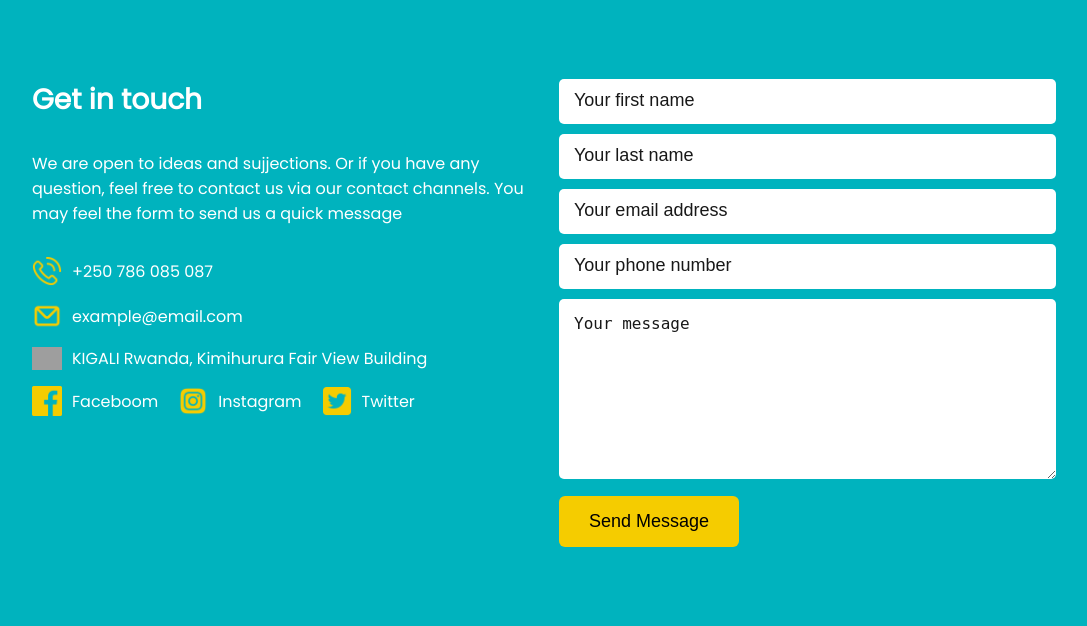
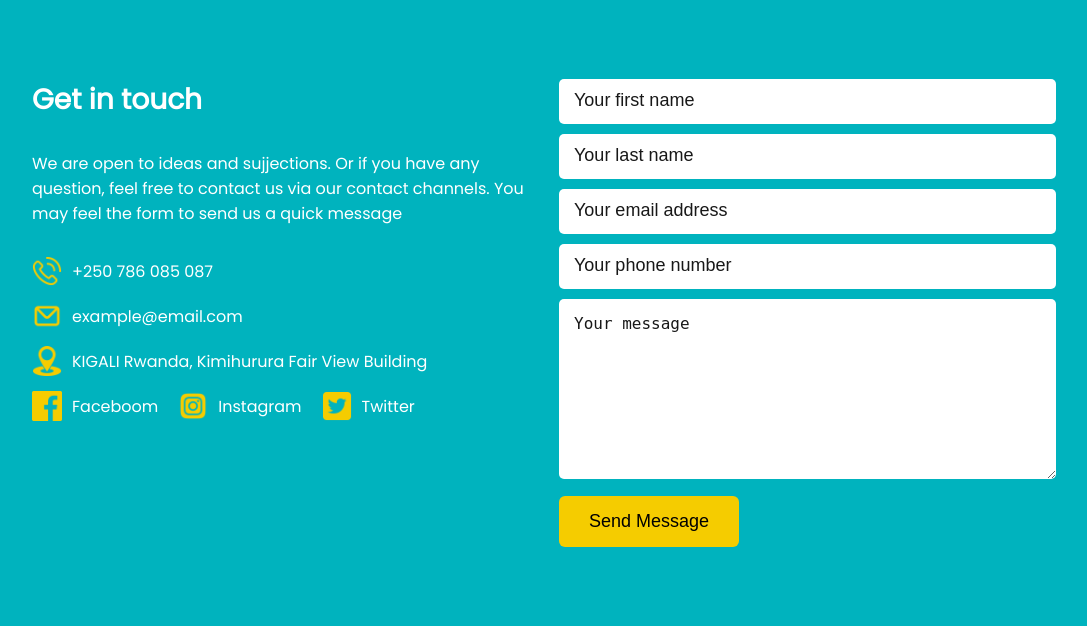
Before and after one commit to siboalpha/urm, a Django app: page / in a window 1280 px wide. Shown: the part 4064-4690 px from the top of the page, without its empty margins (96-1183 px from the left). Run offline with Django 4.2, Linux system fonts and the light colour scheme; grey boxes are pictures that could not be loaded.

Commit message:
fixed some missing images badges

```diff
--- a/templates/base.html
+++ b/templates/base.html
@@ -5,6 +5,7 @@
     <meta charset="UTF-8">
     <meta http-equiv="X-UA-Compatible" content="IE=edge">
     <meta name="viewport" content="width=device-width, initial-scale=1.0">
+    <link rel="icon" href="{% static 'img/icons/urm-favicon.png' %}">
     <link rel="stylesheet" href="{% static 'css/main.css' %}">
     <script src="https://code.jquery.com/jquery-3.6.0.js"></script>
     <title>URM | Fashion Brand</title>
--- a/templates/index.html
+++ b/templates/index.html
@@ -187,7 +187,7 @@
                 <ul class="contact-links">
                     <li><a href="tel:+250 786 085 087"><img src="{% static 'img/icons/Phone.png' %}" alt="icon">+250 786 085 087</a></li>
                     <li><a href="mailto:example@email.com"><img src="{% static 'img/icons/Message.png' %}" alt="icon">example@email.com</a></li>
-                    <li><a href="#"><img src="/img/icons/Location.png' %}" alt="icon">KIGALI Rwanda, Kimihurura Fair View Building</a></li>
+                    <li><a href="#"><img src="{% static 'img/icons/Location.png' %}" alt="icon">KIGALI Rwanda, Kimihurura Fair View Building</a></li>
                     <div class="social-icons">
                         <li><a href="#"><img src="{% static 'img/icons/Facebook.png' %}" alt="icon">Faceboom</a></li>
                         <li><a href="#"><img src="{% static 'img/icons/instagram.png' %}" alt="icon">Instagram</a></li>
```
Also changed, not shown: static/img/icons/urm-favicon.png (added), 2 other files.
